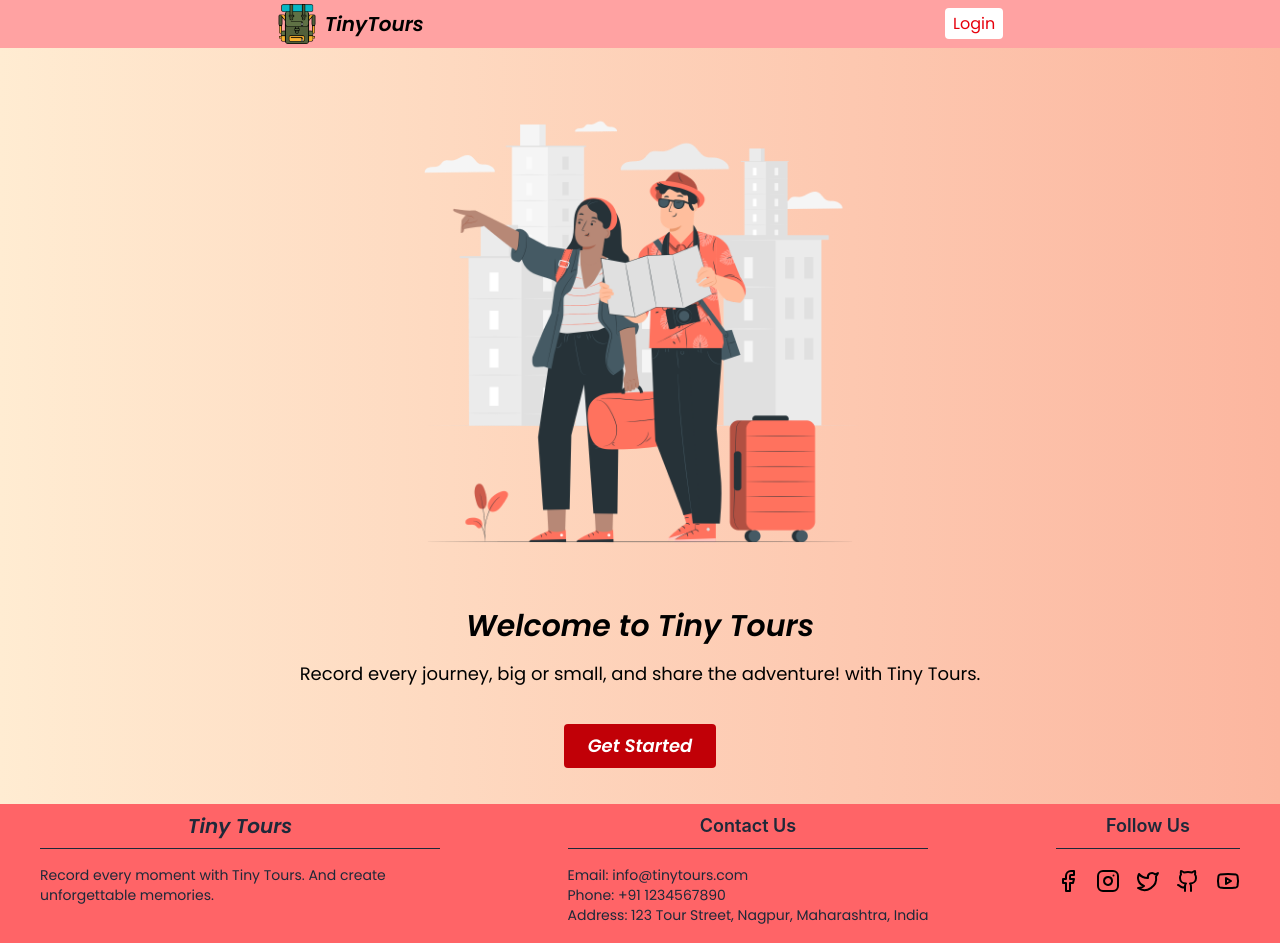
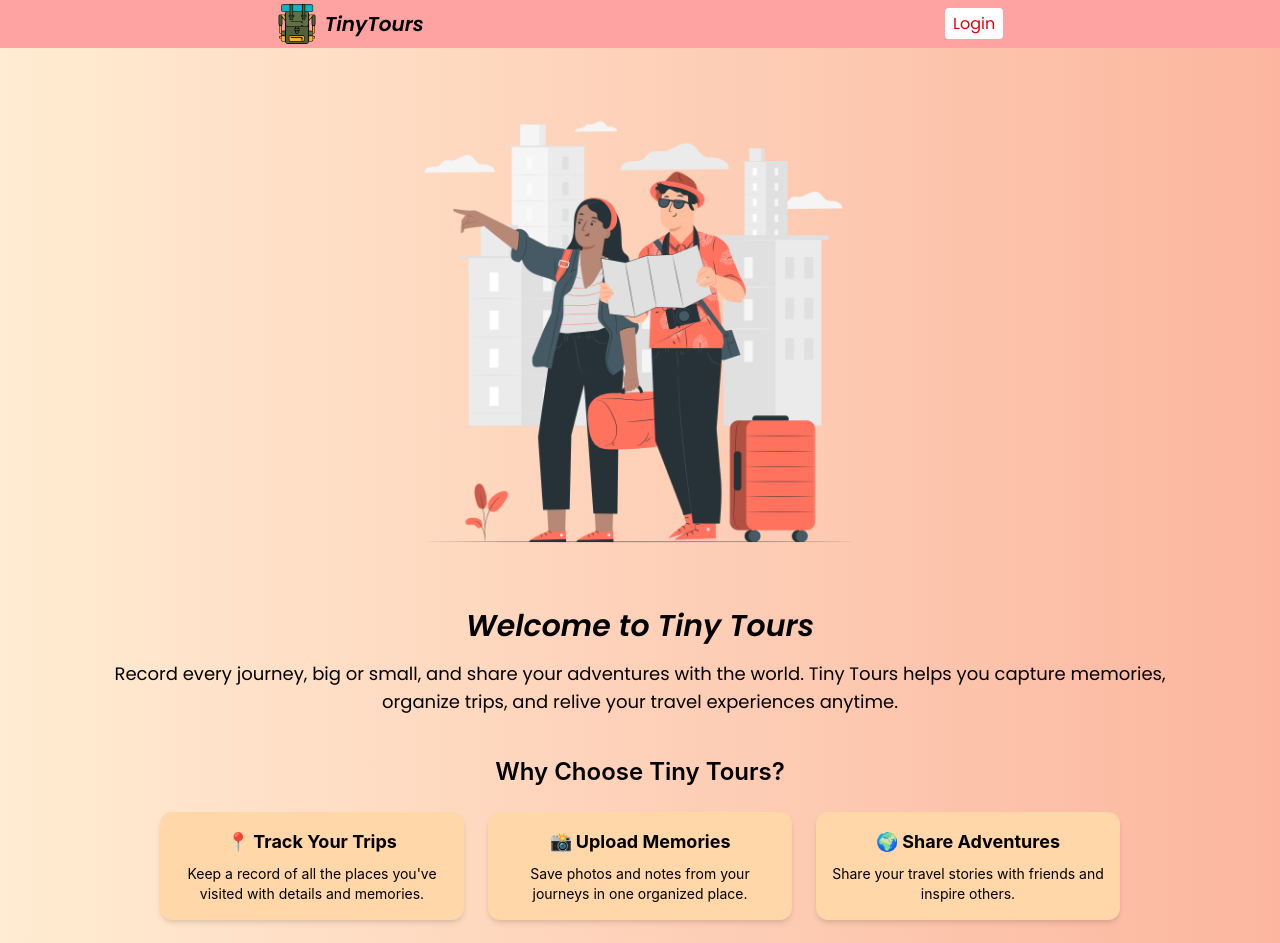
Before and after one commit to RahulNaktode/Tiny-tours, a React (Vite) app in the folder client/: page / in a window 1280 px wide. Shown: the top 943 px of the page. Built offline with nearby package versions, Linux system fonts and the light colour scheme.

Commit message:
update Home page, navbar and button

```diff
--- a/client/src/components/Button.jsx
+++ b/client/src/components/Button.jsx
@@ -15,7 +15,7 @@ function Button({title, size = "medium", varient = "primary", onClick}) {
   }
   return (
     <div>
-      <button onClick={onClick} className={`${VARIENT_CLASSES[varient]} rounded ${SIZE_CLASSES[size]} poppins-semibold-italic block mx-auto my-2`}>
+      <button onClick={onClick} className={`${VARIENT_CLASSES[varient]} rounded ${SIZE_CLASSES[size]} poppins-semibold-italic block mx-auto my-2 cursor-pointer`}>
         {title}
       </button>
     </div>
--- a/client/src/components/Navbar.jsx
+++ b/client/src/components/Navbar.jsx
@@ -33,7 +33,7 @@ function Navbar() {
             {
               userData?.photo?.length > 0 ? <img src={userData.photo[0]} alt="User Avatar" className='h-8 w-8 rounded-full object-cover mr-2' /> : <Avatar name={userData.name} size={30} className={"mr-2"}/>
             }
-          <span className='text-sm md:text-lg'>Hello, {userData.name}</span>
+          <span className='text-sm md:text-lg pr-2'>Hello, {userData.name}</span>
           <Button title={"Logout"}  onClick={logoutUser}/>
         </Link>
         ) : (
--- a/client/src/views/Home.jsx
+++ b/client/src/views/Home.jsx
@@ -1,5 +1,4 @@
-import React from 'react'
-import { useEffect } from 'react'
+import React, { useEffect } from 'react'
 import Navbar from '../components/Navbar'
 import { setPageTitle } from '../utils'
 import HomeImg from './../assets/travelers.png'
@@ -15,13 +14,60 @@ function Home() {
   return (
     <div>
       <Navbar />
-      <img src={HomeImg} alt="Home" className='md:h-120 h-80 mx-auto mt-10' />
 
-      <h2 className='md:text-3xl text-2xl font-bold text-center mt-10 poppins-semibold-italic'>Welcome to Tiny Tours</h2>
-      <h3 className='text-lg text-center mt-4 poppins-regular'>Record every journey, big or small, and share the adventure! with Tiny Tours.</h3>
-      <div className='flex justify-center my-7'>
-        <Button title={"Get Started"} size='large' onClick={() => window.location.href = '/dashboard'} />
+      <div className='px-6 md:px-20'>
+      <img
+        src={HomeImg}
+        alt="Travelers"
+        className='md:h-120 h-80 mx-auto mt-10'
+      />
+
+      <h2 className='md:text-3xl text-2xl font-bold text-center mt-10 poppins-semibold-italic'>
+        Welcome to Tiny Tours
+      </h2>
+
+      <h3 className='text-lg text-center mt-4 poppins-regular px-4'>
+        Record every journey, big or small, and share your adventures with the world.
+        Tiny Tours helps you capture memories, organize trips, and relive your travel experiences anytime.
+      </h3>
+
+      <div className='mt-10 px-6 md:px-20'>
+        <h3 className='text-2xl font-semibold text-center mb-6'>Why Choose Tiny Tours?</h3>
+
+        <div className='grid md:grid-cols-3 gap-6 text-center'>
+          <div className='p-4 shadow-md rounded-xl bg-orange-200'>
+            <h4 className='font-bold text-lg'>📍 Track Your Trips</h4>
+            <p className='mt-2 text-sm'>
+              Keep a record of all the places you've visited with details and memories.
+            </p>
+          </div>
+
+          <div className='p-4 shadow-md rounded-xl bg-orange-200'>
+            <h4 className='font-bold text-lg'>📸 Upload Memories</h4>
+            <p className='mt-2 text-sm'>
+              Save photos and notes from your journeys in one organized place.
+            </p>
+          </div>
+
+          <div className='p-4 shadow-md rounded-xl bg-orange-200'>
+            <h4 className='font-bold text-lg'>🌍 Share Adventures</h4>
+            <p className='mt-2 text-sm'>
+              Share your travel stories with friends and inspire others.
+            </p>
+          </div>
+        </div>
       </div>
+
+      <div className='flex flex-col items-center my-10'>
+        <p className='text-lg mb-4'>Start your journey today 🚀</p>
+        <Button
+          title={"Get Started"}
+          size='large'
+          onClick={() => window.location.href = '/dashboard'}
+        />
+      </div>
+      </div>
+
       <Footer />
     </div>
   )
--- a/client/src/views/Login.jsx
+++ b/client/src/views/Login.jsx
@@ -34,7 +34,7 @@ function Login() {
         localStorage.setItem("userData", JSON.stringify(data));
 
         setTimeout(() => {
-          window.location.href = "/dashboard";
+          window.location.href = "/";
         }, 1000);
       } else {
         toast.error(response.data.message, { id: "loginError" });
```
